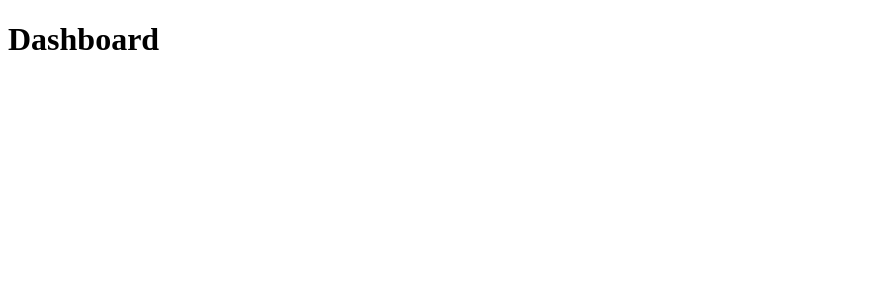
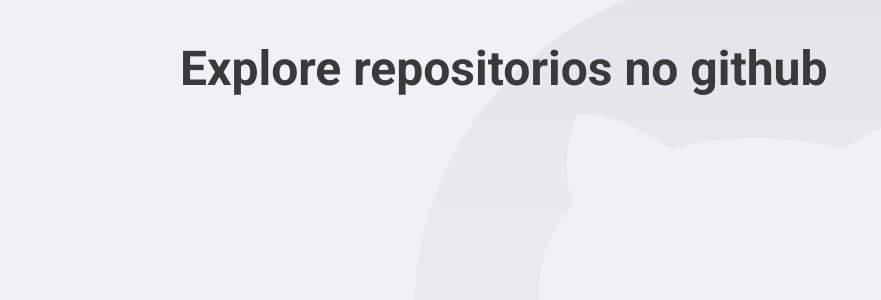
Before and after one commit to arielflima/fundamentos-react, a React (Create React App) app: page / in a window 1280 px wide. Shown: the top 300 px of the page, without its empty margins (0-881 px from the left). Built offline with nearby package versions, Linux system fonts and the light colour scheme.

Commit message:
styled components and global styles done

```diff
--- a/package.json
+++ b/package.json
@@ -10,11 +10,13 @@
     "@types/node": "^12.0.0",
     "@types/react": "^16.9.0",
     "@types/react-dom": "^16.9.0",
+    "@types/styled-components": "^5.1.0",
     "babel-loader": "^8.1.0",
     "react": "^16.13.1",
     "react-dom": "^16.13.1",
     "react-router-dom": "^5.2.0",
     "react-scripts": "3.4.1",
+    "styled-components": "^5.1.0",
     "typescript": "~3.7.2"
   },
   "scripts": {
--- a/public/index.html
+++ b/public/index.html
@@ -5,6 +5,9 @@
     <meta name="viewport" content="width=device-width, initial-scale=1" />
     <meta name="theme-color" content="#3a3a3a" />
     <title>Github Explorer</title>
+
+    <link href="https://fonts.googleapis.com/css2?family=Roboto:wght@400;700&display=swap" rel="stylesheet">
+
   </head>
   <body>
     <noscript>You need to enable JavaScript to run this app.</noscript>
--- a/src/App.tsx
+++ b/src/App.tsx
@@ -1,12 +1,16 @@
 import React from 'react';
 import { BrowserRouter } from 'react-router-dom';
 
+import GlobalStyle from './styles/global';
 import Routes from './routes';
 
 const App: React.FC = () => (
-  <BrowserRouter>
-    <Routes />
-  </BrowserRouter>
+  <>
+    <BrowserRouter>
+      <Routes />
+    </BrowserRouter>
+    <GlobalStyle />
+  </>
 );
 
 export default App;
--- a/src/pages/Dashboard/index.tsx
+++ b/src/pages/Dashboard/index.tsx
@@ -1,7 +1,9 @@
 import React from 'react';
 
+import { Title } from './styles';
+
 const Dashboard: React.FC = () => {
-  return <h1>Dashboard</h1>;
+  return <Title>Explore repositorios no github</Title>;
 };
 
 export default Dashboard;
--- /dev/null
+++ b/src/pages/Dashboard/styles.ts
@@ -0,0 +1,6 @@
+import styled from 'styled-components';
+
+export const Title = styled.h1`
+  font-size: 48px;
+  color: #3a3a3a;
+`;
--- /dev/null
+++ b/src/styles/global.ts
@@ -0,0 +1,31 @@
+import { createGlobalStyle } from 'styled-components';
+
+import githubBackground from '../assets/github-background.svg';
+
+export default createGlobalStyle`
+  * {
+    margin: 0;
+    padding: 0;
+    outline: 0;
+    box-sizing: border-box;
+  }
+
+  body {
+    background: #F0F0F5 url(${githubBackground}) no-repeat 70% top;
+    -webkit-font-smoothing: antialiased;
+  }
+
+  body, input, button {
+    font: 16px Roboto, sans-serif;
+  }
+
+  #root {
+    max-width: 960px;
+    margin: 0 auto;
+    padding: 40px 20px;
+  }
+
+  button {
+    cursor: pointer;
+  }
+`;
```
Also changed, not shown: src/assets/github-background.svg (added), 1 other file (tests, documents, lock files or other folders).
